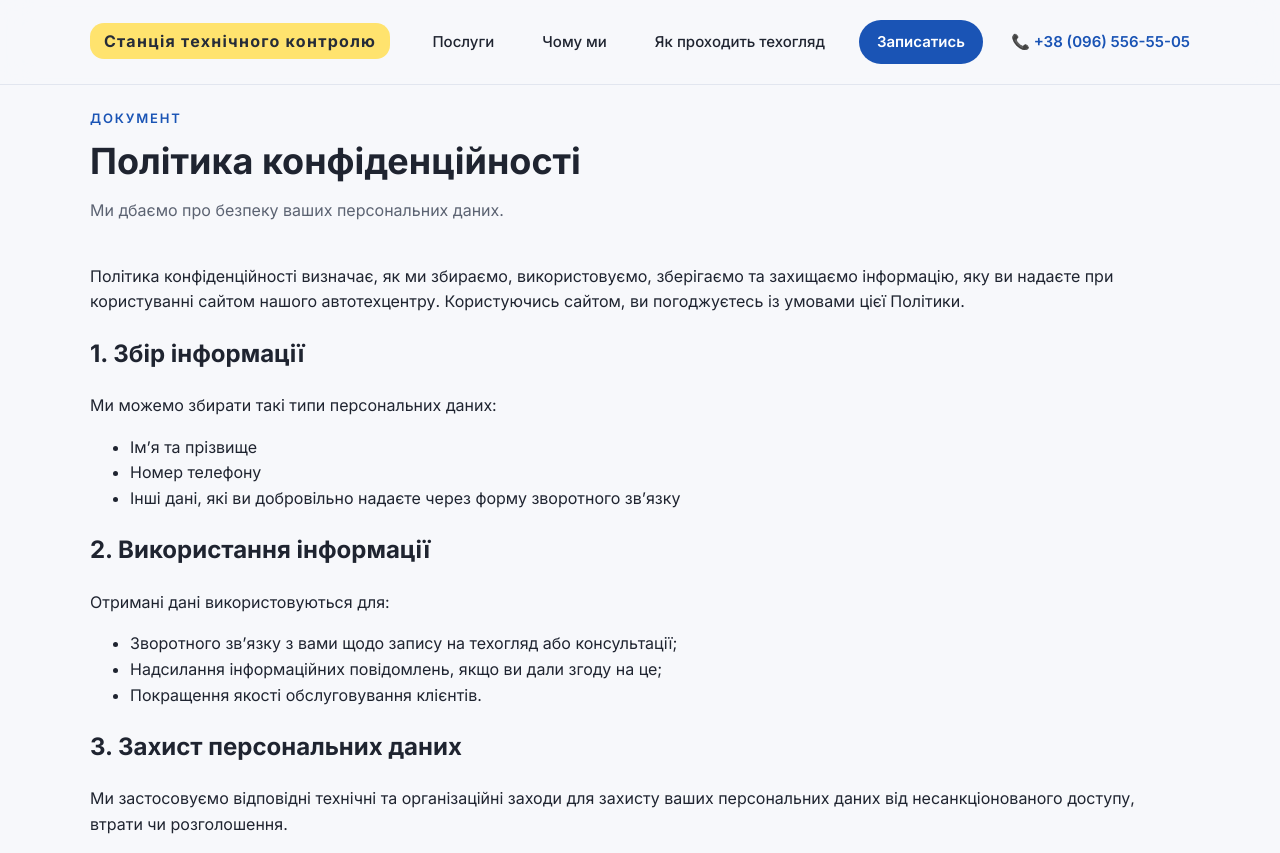
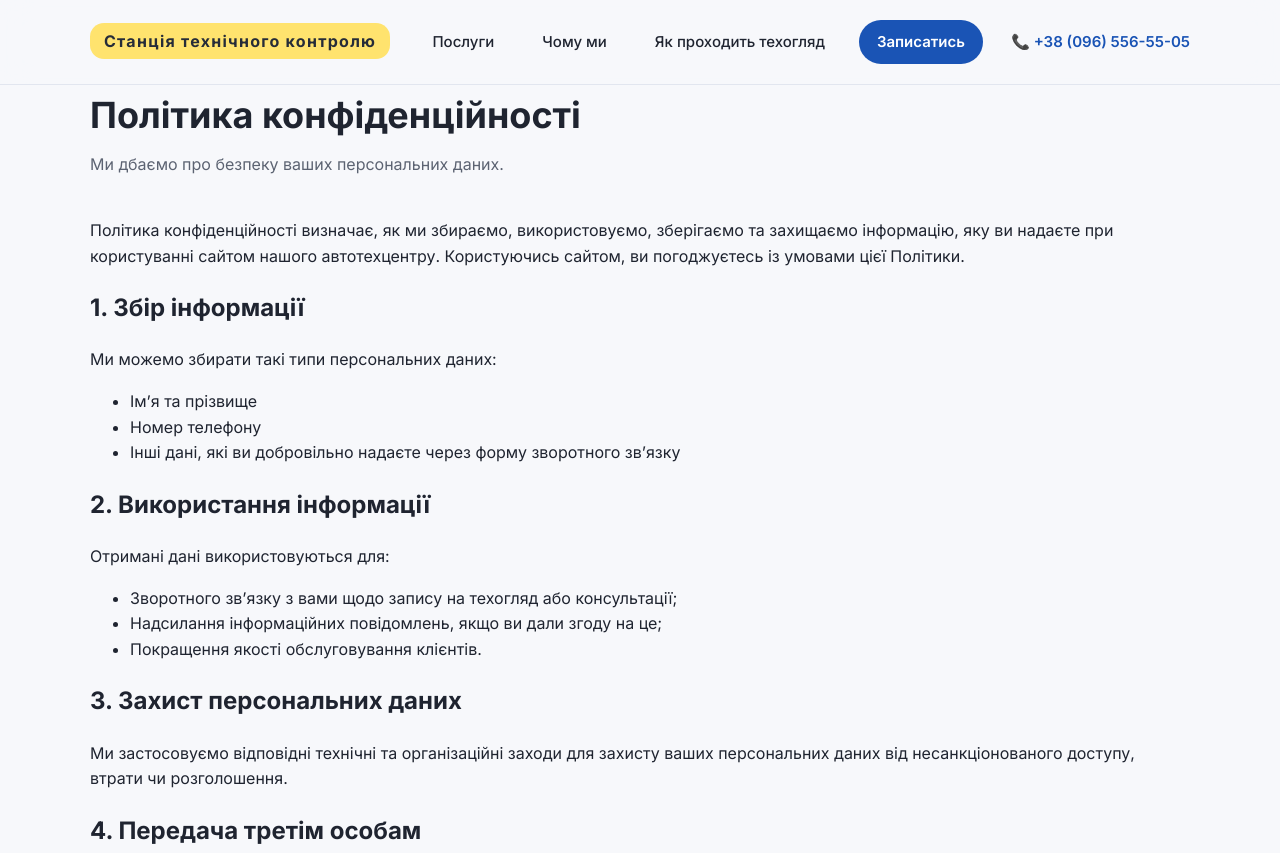
Before and after one commit to olehm7/serttest, a plain HTML site: page privacy.html in a window 1280 px wide. Shown: the top 853 px of the page. Drawn offline with Linux system fonts and the light colour scheme.

Commit message:
Update privacy.html

```diff
--- a/privacy.html
+++ b/privacy.html
@@ -38,7 +38,6 @@
     <section class="section" style="padding: 10px;">
       <div class="container">
         <header class="section__header">
-          <p class="section__eyebrow">Документ</p>
           <h1 class="section__title">Політика конфіденційності</h1>
           <p class="section__subtitle">Ми дбаємо про безпеку ваших персональних даних.</p>
         </header>
```
